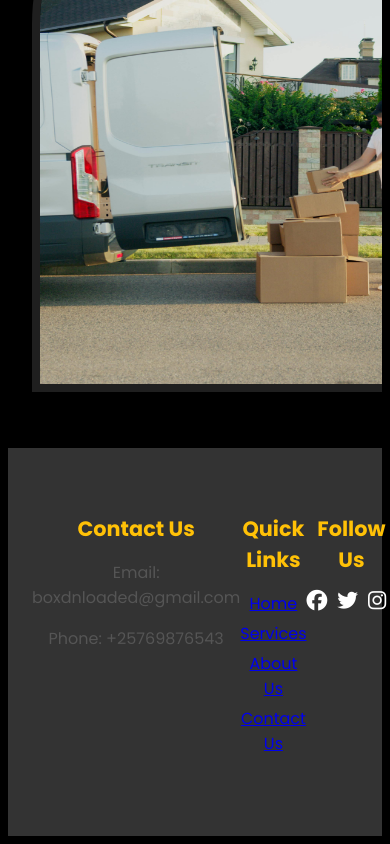
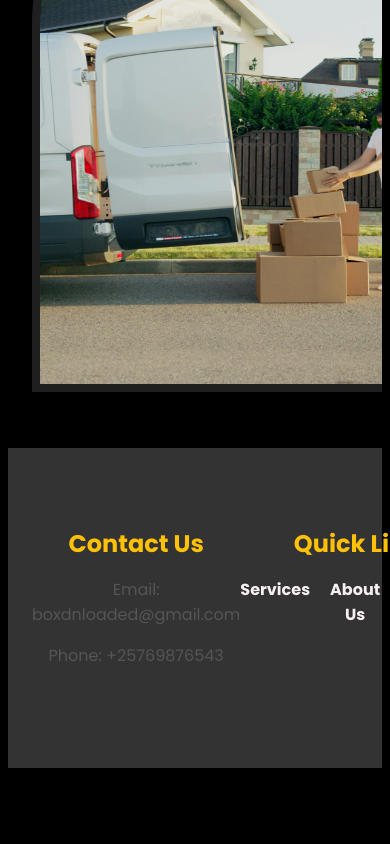
Before and after one commit to smsharon/movers-app, a React (Create React App) app in the folder client/: page / in a window 390 px wide. Shown: the part 1030-1874 px from the top of the page. After the commit the page ends 1806 px from the top, so only its background shows below. Built offline with nearby package versions, Linux system fonts and the light colour scheme.

Commit message:
added footer style

```diff
--- a/client/src/App.js
+++ b/client/src/App.js
@@ -26,7 +26,7 @@ function App() {
         <Route path="/Moving" element={<MovingPriceCalculator />} />
         <Route path="/inventory" element={<Inventory />} />
         <Route path="/logout" element={<Logout />} />
-        <Route path="/bookings" element={<Bookings />} /> {/* Add this line for the Booking component */}
+        <Route path="/bookings" element={<Bookings />} />
       </Routes>
     </div>
   );
--- a/client/src/components/Footer.css
+++ b/client/src/components/Footer.css
@@ -83,6 +83,7 @@
   list-style: none;
   padding: 0;
   display: flex;
+  align-items: center; /* Align items vertically in the middle */
 }
 
 .nav-links li {
@@ -97,8 +98,24 @@
   transition: color 0.3s ease;
 }
 
-.nav-links a:hover {
-  color: #ffc107; /* Change to your desired hover color */
+/* Update the styles for About Us, Services, and Contact Us buttons */
+.quick-links li {
+  display: inline-block;
+  margin-right: 10px;
+}
+
+.quick-links button {
+  background-color: #ffffff;
+  border: 1px solid #000000;
+  border-radius: 5px;
+  font-size: 16px;
+  padding: 10px 20px;
+  cursor: pointer;
+}
+
+.quick-links button:hover {
+  background-color: #000000;
+  color: #ffffff;
 }
 
 /* Home, About Us, Services, and Contact Us Buttons */
@@ -116,80 +133,27 @@
   background-color: #000000;
   color: #ffffff;
 }
+/* Add this CSS to your styles.css file or equivalent */
 
-/* Footer.css */
-.footer-wrapper {
-  background-color: #333;
-  color: #fff;
-  padding: 20px 0; /* Decreased padding */
-}
-
-.footer-container {
-  display: flex;
-  justify-content: space-between;
-  align-items: flex-start;
-  max-width: 1200px;
-  margin: 0 auto;
-}
-
-.footer-content {
-  display: flex;
-  justify-content: space-between;
-  width: 100%;
-}
-
-.footer-info,
-.footer-links,
-.footer-social {
-  flex: 1;
-  margin-right: 15px; /* Decreased right margin */
-}
-
-.footer-info h3,
-.footer-links h3,
-.footer-social h3 {
-  font-size: 1.3rem; /* Slightly smaller font size */
-  margin-bottom: 10px; /* Decreased margin */
-  color: #ffc107;
-}
-
-.footer-links ul {
+.quick-links {
   list-style: none;
   padding: 0;
-}
-
-.footer-links li {
-  margin-bottom: 5px; /* Decreased margin */
-}
-
-.social-icons {
+  margin: 0;
   display: flex;
 }
 
-.social-icons a {
-  color: #fff;
-  margin-right: 10px; /* Decreased right margin */
-  font-size: 1.3rem; /* Slightly smaller font size */
+.quick-links li {
+  margin-right: 20px;
+}
+
+.quick-links a {
+  text-decoration: none;
+  color: #f7f0f0;
+  font-weight: bold;
+  font-size: 1rem;
   transition: color 0.3s ease;
 }
 
-/* Add hover effect to social icons */
-.social-icons a:hover {
+.quick-links a:hover {
   color: #ffc107;
 }
-
-/* Responsive styles */
-@media (max-width: 768px) {
-  .footer-container {
-    flex-direction: column;
-    align-items: center;
-    text-align: center;
-  }
-
-  .footer-info,
-  .footer-links,
-  .footer-social {
-    margin-bottom: 20px; /* Increased margin on smaller screens */
-    margin-right: 0;
-  }
-}
--- a/client/src/components/Footer.js
+++ b/client/src/components/Footer.js
@@ -17,7 +17,6 @@ const Footer = () => {
             <h3>Quick Links</h3>
             <ul>
             <div class="quick-links">
-              <li><a href="/">Home</a></li>
               <li><a href="/services">Services</a></li>
               <li><a href="/about">About Us</a></li>
               <li><a href="/contact">Contact Us</a></li>
```
Also changed, not shown: client/src/components/About.js (added), 1 other file (tests, documents, lock files or other folders).
